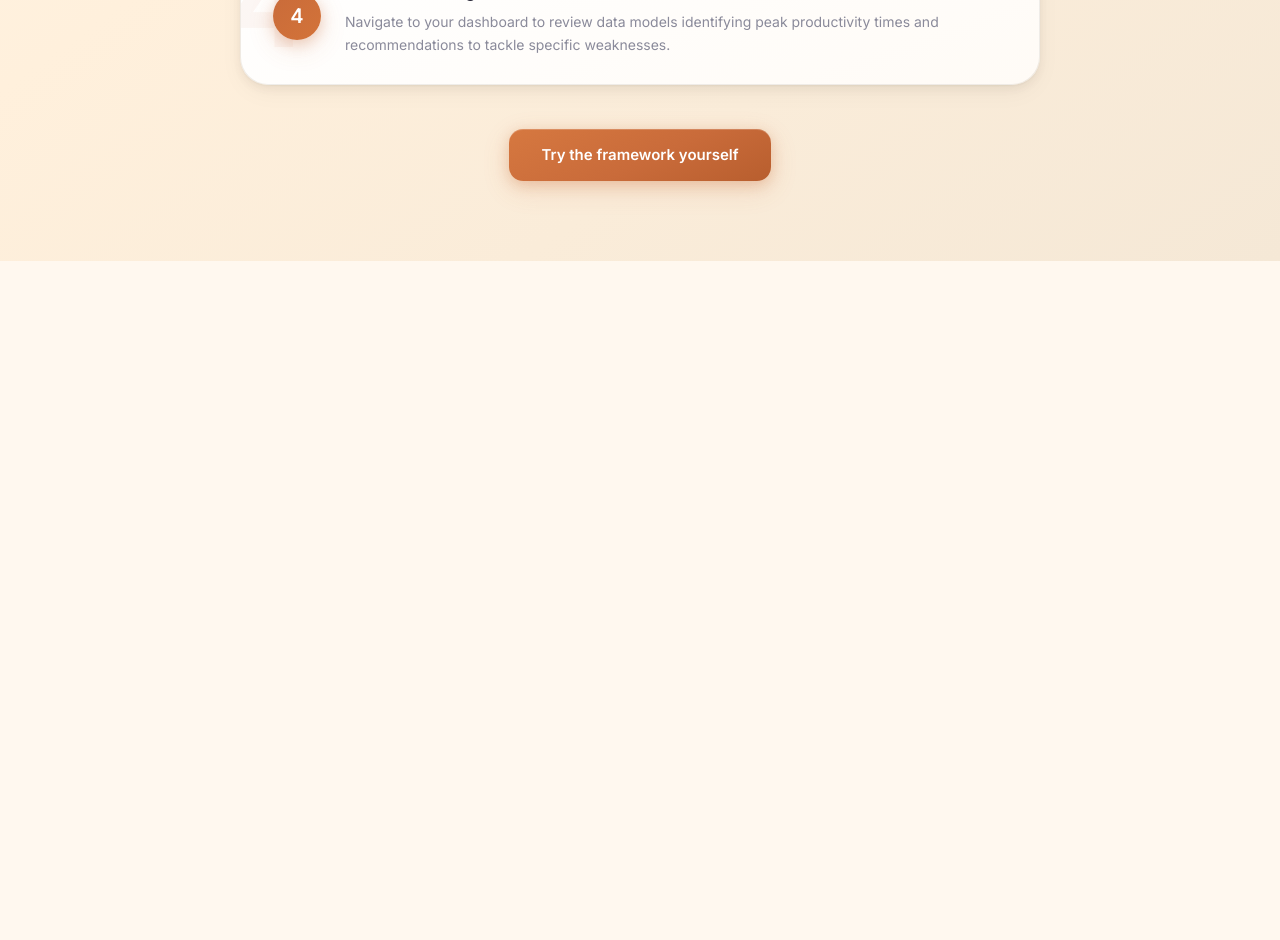
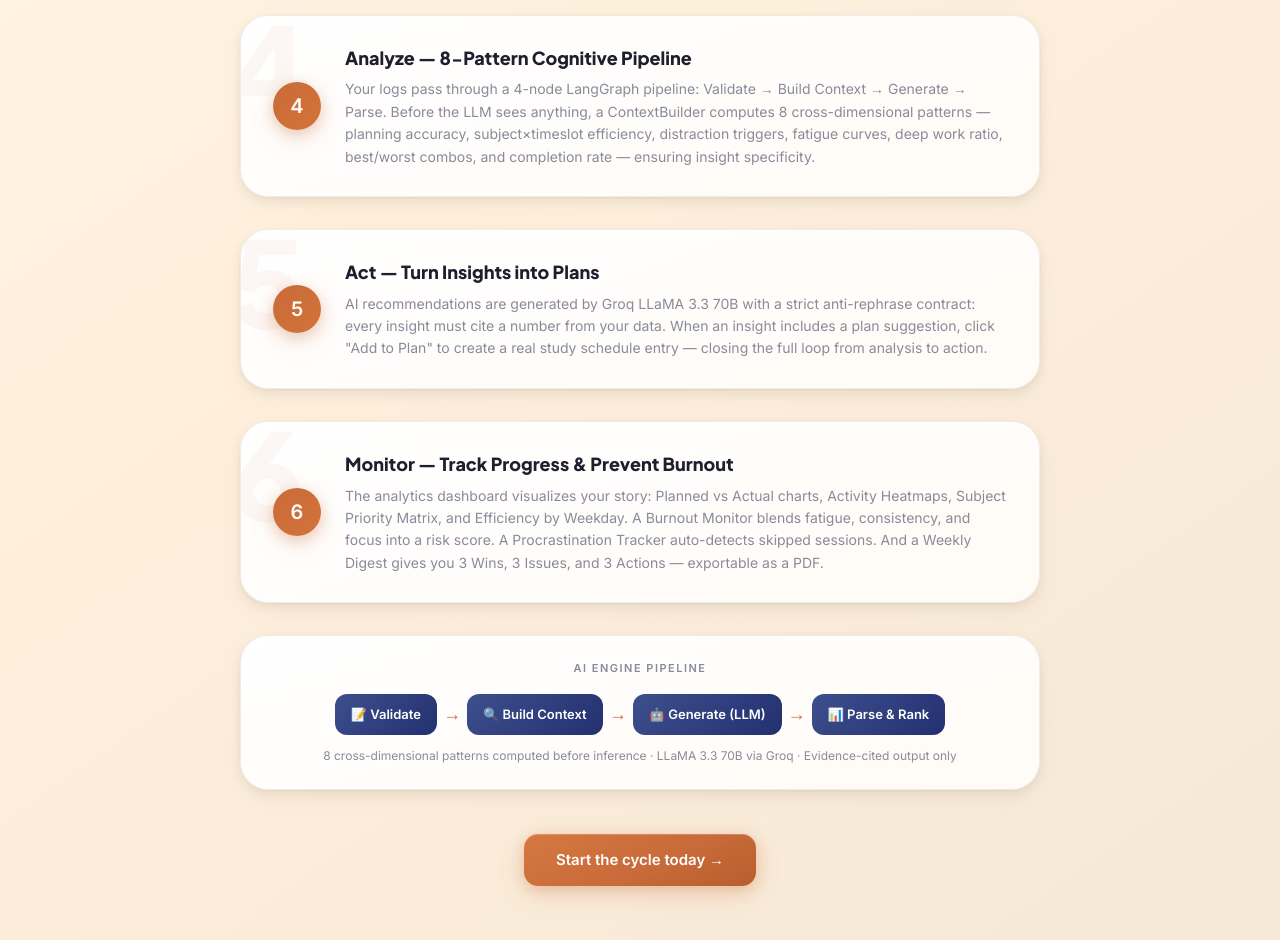
Before and after one commit to Harsh-Vipul-Patel/OptiLearn, a Next.js app: page /how-it-works in a window 1280 px wide. Shown: the part 980-1920 px from the top of the page. Before the commit the page ends 1241 px from the top, so only its background shows below. Built offline with nearby package versions, Linux system fonts and the light colour scheme; no server answers.

Commit message:
landing page updates

```diff
--- a/src/app/how-it-works/page.tsx
+++ b/src/app/how-it-works/page.tsx
@@ -1,7 +1,7 @@
 'use client'
 
 import Link from 'next/link'
-import { CheckCircleIcon, SparklesIcon } from '@/components/ui/AppIcons'
+import { SparklesIcon } from '@/components/ui/AppIcons'
 
 export default function HowItWorksPage() {
   return (
@@ -23,20 +23,46 @@ export default function HowItWorksPage() {
       {/* Hero */}
       <div className="landing-hero" style={{ flexDirection: 'column', textAlign: 'center', gap: 24, paddingBottom: 80, alignItems: 'center' }}>
         <div style={{ animation: 'slideUp .55s cubic-bezier(.22,.68,0,1.1) both', display: 'flex', flexDirection: 'column', alignItems: 'center' }}>
-          <div className="hero-eyebrow"><SparklesIcon width={14} height={14} />Simple & Seamless</div>
+          <div className="hero-eyebrow"><SparklesIcon width={14} height={14} />From Planning to Insight</div>
           <div className="hero-title" style={{ maxWidth: 800 }}>How <em>OptiLearn</em> works.</div>
           <p style={{ fontSize: '16.5px', color: 'var(--text-mid)', lineHeight: 1.7, maxWidth: 640, margin: '24px auto 42px' }}>
-            Get started in under two minutes and transform the way you study forever. OptiLearn uses a four-step framework to get you optimizing your time rapidly.
+            A closed-loop adaptive system — every action you take feeds back into smarter recommendations. Here&apos;s the six-step cycle that powers your academic growth.
           </p>
         </div>
 
         <div style={{ display: 'grid', gridTemplateColumns: '1fr', gap: 32, width: '100%', maxWidth: 800, animation: 'fadeIn .7s .25s both', textAlign: 'left' }}>
           {[
-            { step: '1', title: 'Add Your Subjects', desc: 'Input the subjects you are studying this semester. OptiLearn will color-code and track them intelligently.' },
-            { step: '2', title: 'Plan Your Timeline', desc: 'Drag and configure study sessions directly into the timeline. Our system warns you about overlaps and adjusts your day automatically.' },
-            { step: '3', title: 'Execute & Log Sessions', desc: 'When you complete a session, hit the logger to lock it in. Our analytics engine records your time, topic, and exertion limits.' },
-            { step: '4', title: 'Review AI Insights', desc: 'Navigate to your dashboard to review data models identifying peak productivity times and recommendations to tackle specific weaknesses.' },
-          ].map((item, index) => (
+            {
+              step: '1',
+              title: 'Check In — Know Your Readiness',
+              desc: 'Each day starts with a wellness check-in capturing sleep hours, sleep quality, energy, stress, mood, exercise, meals, and screen time. These 8 signals produce a weighted Readiness Score (0–100) that tells you — and the AI — how prepared you are today.'
+            },
+            {
+              step: '2',
+              title: 'Plan — Build Your Study Schedule',
+              desc: 'Create study plans with subjects, topics, timeslots (Morning / Afternoon / Evening / Night), target durations, and difficulty tags. The database enforces logical time ordering and the planner color-codes entries by subject for a clear visual timeline.'
+            },
+            {
+              step: '3',
+              title: 'Execute & Log — Capture What Really Happened',
+              desc: 'After each session, log your actual start/end time, rate focus (1–5) and fatigue (1–5), select distraction types (Phone, Noise, Social Media, etc.), and add a reflection. The system validates no overlaps and no future times, then auto-triggers the AI engine.'
+            },
+            {
+              step: '4',
+              title: 'Analyze — 8-Pattern Cognitive Pipeline',
+              desc: 'Your logs pass through a 4-node LangGraph pipeline: Validate → Build Context → Generate → Parse. Before the LLM sees anything, a ContextBuilder computes 8 cross-dimensional patterns — planning accuracy, subject×timeslot efficiency, distraction triggers, fatigue curves, deep work ratio, best/worst combos, and completion rate — ensuring insight specificity.'
+            },
+            {
+              step: '5',
+              title: 'Act — Turn Insights into Plans',
+              desc: 'AI recommendations are generated by Groq LLaMA 3.3 70B with a strict anti-rephrase contract: every insight must cite a number from your data. When an insight includes a plan suggestion, click "Add to Plan" to create a real study schedule entry — closing the full loop from analysis to action.'
+            },
+            {
+              step: '6',
+              title: 'Monitor — Track Progress & Prevent Burnout',
+              desc: 'The analytics dashboard visualizes your story: Planned vs Actual charts, Activity Heatmaps, Subject Priority Matrix, and Efficiency by Weekday. A Burnout Monitor blends fatigue, consistency, and focus into a risk score. A Procrastination Tracker auto-detects skipped sessions. And a Weekly Digest gives you 3 Wins, 3 Issues, and 3 Actions — exportable as a PDF.'
+            },
+          ].map((item) => (
             <div key={item.title} className="card-flat" style={{ padding: '28px 32px', display: 'flex', gap: 24, alignItems: 'center', position: 'relative', overflow: 'hidden' }}>
               <div style={{ position: 'absolute', top: -10, left: -10, fontSize: 120, fontWeight: 900, color: 'var(--terra)', opacity: 0.05, lineHeight: 1, fontFamily: "'Plus Jakarta Sans', sans-serif" }}>
                 {item.step}
@@ -56,8 +82,43 @@ export default function HowItWorksPage() {
           ))}
         </div>
 
+        {/* Pipeline visual */}
+        <div className="card-flat" style={{ maxWidth: 800, width: '100%', padding: '24px 32px', marginTop: 8, animation: 'fadeIn .8s .4s both', textAlign: 'center' }}>
+          <div style={{ fontSize: 11, fontWeight: 700, letterSpacing: '1.5px', textTransform: 'uppercase', color: 'var(--text-soft)', marginBottom: 16 }}>
+            AI Engine Pipeline
+          </div>
+          <div style={{ display: 'flex', alignItems: 'center', justifyContent: 'center', gap: 6, flexWrap: 'wrap' }}>
+            {[
+              { label: 'Validate', emoji: '📝' },
+              { label: 'Build Context', emoji: '🔍' },
+              { label: 'Generate (LLM)', emoji: '🤖' },
+              { label: 'Parse & Rank', emoji: '📊' },
+            ].map((node, i) => (
+              <div key={node.label} style={{ display: 'flex', alignItems: 'center', gap: 6 }}>
+                <div style={{
+                  background: 'linear-gradient(135deg, #3D4F8C, #243070)',
+                  color: 'white',
+                  borderRadius: 12,
+                  padding: '10px 16px',
+                  fontSize: 13,
+                  fontWeight: 700,
+                  whiteSpace: 'nowrap',
+                }}>
+                  {node.emoji} {node.label}
+                </div>
+                {i < 3 && (
+                  <span style={{ fontSize: 18, color: 'var(--terra)', fontWeight: 700 }}>→</span>
+                )}
+              </div>
+            ))}
+          </div>
+          <div style={{ fontSize: 12, color: 'var(--text-soft)', marginTop: 12, lineHeight: 1.5 }}>
+            8 cross-dimensional patterns computed before inference · LLaMA 3.3 70B via Groq · Evidence-cited output only
+          </div>
+        </div>
+
         <div style={{ marginTop: 20, animation: 'fadeIn .8s .45s both' }}>
-          <Link href="/login" className="btn-primary" style={{ padding: '14px 32px', fontSize: 15 }}>Try the framework yourself</Link>
+          <Link href="/login" className="btn-primary" style={{ padding: '14px 32px', fontSize: 15 }}>Start the cycle today →</Link>
         </div>
       </div>
     </div>
```
Also changed, not shown: src/app/features/page.tsx (+17 -9 lines).
